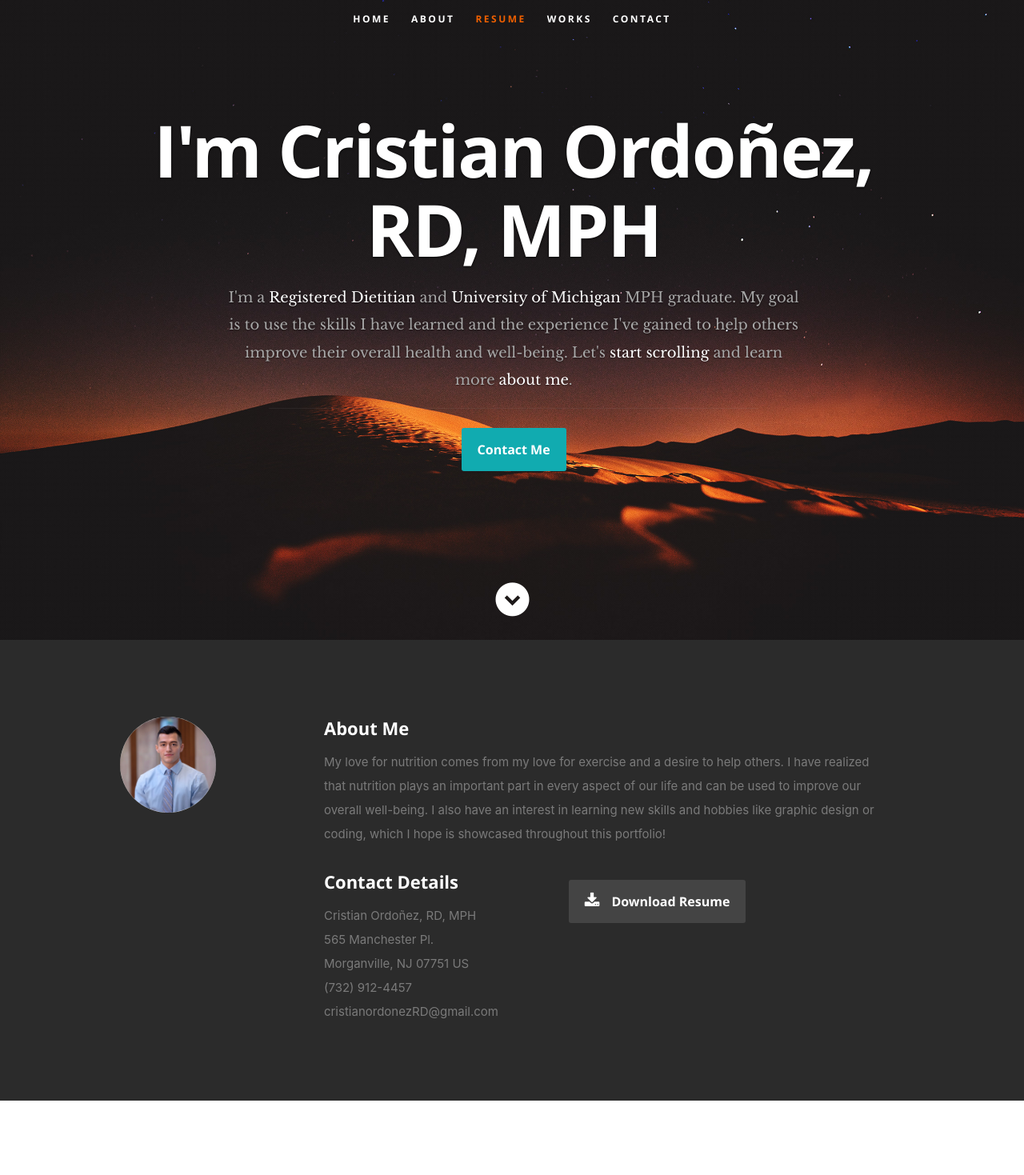
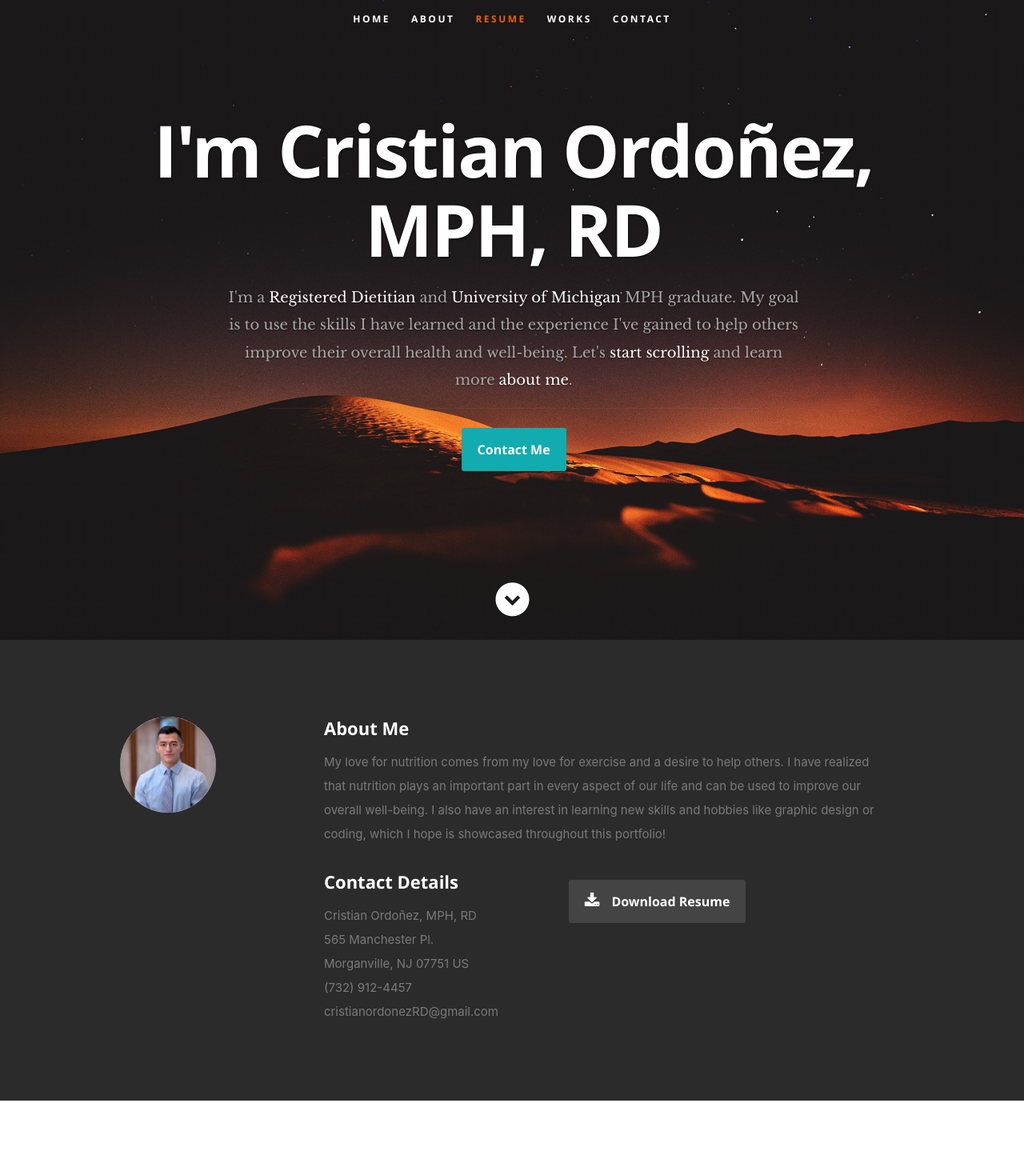
Before and after one commit to cristianordonez/resume, a React (Create React App) app: page / in a window 1280 px wide. Shown: the top 1469 px of the page at 80% size. Built offline with nearby package versions, Linux system fonts and the light colour scheme.

Commit message:
changed order of credentials

```diff
--- a/src/components/about/about.js
+++ b/src/components/about/about.js
@@ -20,7 +20,7 @@ export default class About extends Component {
                 <div className="columns contact-details">
                   <h2>Contact Details</h2>
                   <p className="address">
-                    <span>Cristian Ordoñez, RD, MPH</span><br />
+                    <span>Cristian Ordoñez, MPH, RD</span><br />
                     <span>565 Manchester Pl.<br />
                       Morganville, NJ 07751 US
                     </span><br />
--- a/src/components/contactus/contactus.js
+++ b/src/components/contactus/contactus.js
@@ -80,7 +80,7 @@ export default class ContactUs extends  Component {
             <div className="widget widget_contact">
               <h4>Address and Phone</h4>
               <p className="address">
-                Cristian Ordoñez<br />
+                Cristian Ordoñez, MPH, RD<br />
                 565 Manchester Pl. <br />
                 Morganville, NJ 07751 US<br />
                 <span>(732) 912-4457</span>
--- a/src/components/header/header.js
+++ b/src/components/header/header.js
@@ -20,7 +20,7 @@ export default class Header extends Component {
         </nav> {/* end #nav-wrap */}
         <div className="row banner">
           <div className="banner-text">
-            <h1 className="responsive-headline">I'm Cristian Ordoñez, RD, MPH</h1>
+            <h1 className="responsive-headline">I'm Cristian Ordoñez, MPH, RD</h1>
             <h3>I'm a <span>Registered Dietitian</span> and <span>University of Michigan</span> MPH graduate. My goal is to use the skills I have learned
             and the experience I've gained to help others improve their overall health and well-being. Let's <a className="smoothscroll" href="#about">start scrolling </a>
               and learn more <a className="smoothscroll" href="#about">about me</a>.</h3>
```
